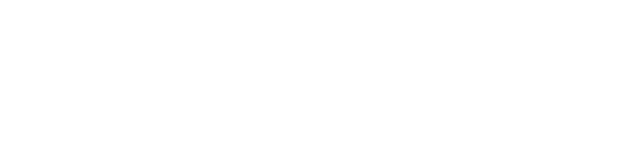
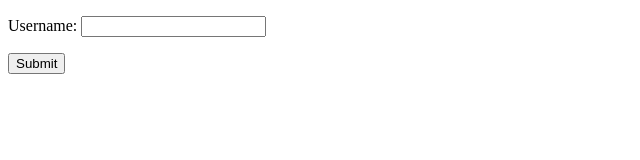
Before and after one commit to angelfdezcivila/interfaces-usuarios1, a plain HTML site: page index.html in a window 1280 px wide. Shown: the whole page, without its empty margins (0-640 px from the left). Drawn offline with Linux system fonts and the light colour scheme.

Commit message:
username

```diff
--- a/index.html
+++ b/index.html
@@ -7,6 +7,14 @@
     <title>Document</title>
 </head>
 <body>
+    <form action="" >
+        <p>
+        <label for="username">Username:</label>
+        <input type="text" name="username" id="username" title='Introduce
+        your name' autocomplete="name"/>
+        </p>
+        <input type="submit" value="Submit" />
+    </form>
 
 </body>
 </html>
```
